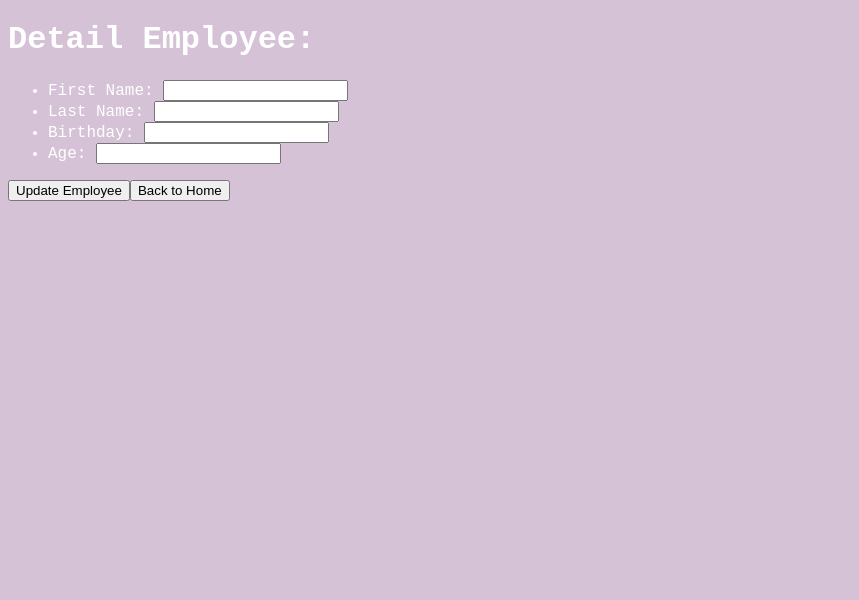
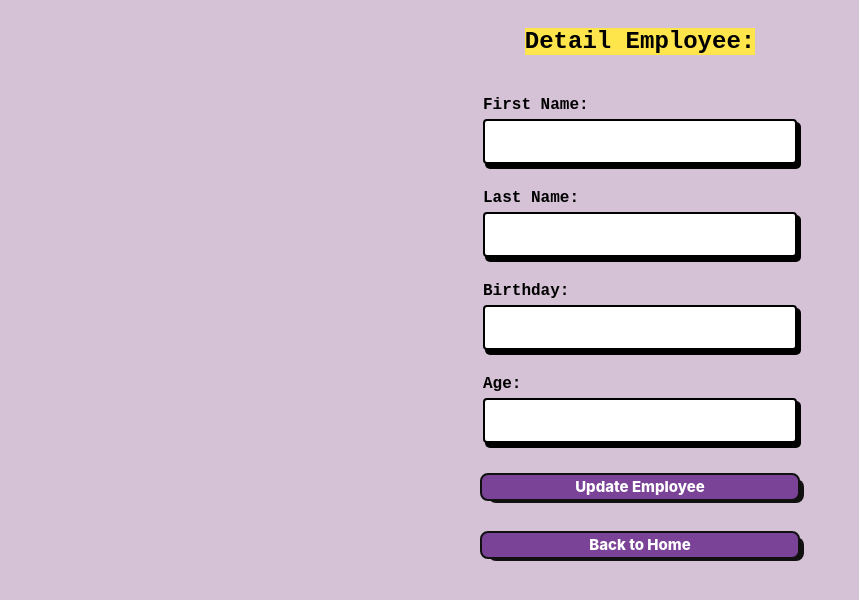
Before and after one commit to yamilms-volenday/practice_training, a Next.js app: page /detailEmployee in a window 1280 px wide. Shown: the top 600 px of the page, without its empty margins (0-859 px from the left). Built offline with nearby package versions, Linux system fonts and the light colour scheme.

Commit message:
to finish input validation using yup and doing the readme

```diff
--- a/package.json
+++ b/package.json
@@ -19,6 +19,7 @@
     "next": "^13.4.19",
     "react": "^18.2.0",
     "react-dom": "^18.2.0",
-    "react-query": "^3.39.3"
+    "react-query": "^3.39.3",
+    "yup": "^1.2.0"
   }
 }
--- a/src/pages/api/deleteEmployee.js
+++ b/src/pages/api/deleteEmployee.js
@@ -4,14 +4,10 @@ export default async function deleteEmployee(req, res) {
 	try {
 		const { id } = req.body;
 
-		console.log(`Received ID: ${id}`);  // Step 1
-
 		const [deletedEmployee] = await pool.query(
 			'DELETE FROM employees WHERE id = ?',
 			[id]
 		);
-
-		console.log("Deleted Employee:", deletedEmployee);  // Step 2
 
 		if (deletedEmployee.affectedRows === 0) {
 			res.status(404).json({ message: 'Employee not found' });
--- a/src/pages/api/postEmployee.js
+++ b/src/pages/api/postEmployee.js
@@ -1,19 +1,6 @@
 import pool from '@/app/database';
+import { calculateAge } from '@/utils'
 export default async function postEmployee(req, res) {
-	const calculateAge = birthday => {
-		const today = new Date();
-		const birthDate = new Date(birthday);
-
-		let age = today.getFullYear() - birthDate.getFullYear();
-
-		const m = today.getMonth() - birthDate.getMonth();
-
-		if (m < 0 || (m === 0 && today.getDate() < birthDate.getDate())) {
-			age--;
-		}
-
-		return age;
-	};
 
 	try {
 		const { first_name, last_name, birthday } = req.body;
--- a/src/pages/api/updateEmployee.js
+++ b/src/pages/api/updateEmployee.js
@@ -1,33 +1,21 @@
 import pool from '@/app/database';
+import { calculateAge } from '@/utils';
 
 export default async function updateEmployee(req, res) {
-	const calculateAge = birthday => {
-		const today = new Date();
-		const birthDate = new Date(birthday);
-
-		let age = today.getFullYear() - birthDate.getFullYear();
-
-		const m = today.getMonth() - birthDate.getMonth();
-
-		if (m < 0 || (m === 0 && today.getDate() < birthDate.getDate())) {
-			age--;
-		}
-
-		return age;
-	};
-
 	if (req.method !== 'PUT') {
 		res.status(405).end(); // Method Not Allowed
 		return;
-	  }
+	}
 
 	try {
 		const { id, first_name, last_name, birthday, age } = req.body;
+
 		const newAge = calculateAge(birthday);
 		const [rows] = await pool.query(
 			'UPDATE employees SET first_name = ?, last_name = ?, birthday = ?, age= ? WHERE id = ?',
 			[first_name, last_name, birthday, newAge, id]
 		);
+
 		res.status(200).json(rows);
 	} catch (err) {
 		console.error('MySQL error:', err);
--- a/src/pages/detailEmployee.js
+++ b/src/pages/detailEmployee.js
@@ -1,17 +1,20 @@
 import React, { useState, useEffect } from 'react';
 import { useRouter } from 'next/router';
-import { useQuery } from 'react-query';
+import { useQuery, useMutation, useQueryClient } from 'react-query';
 
 export default function DetailEmployee() {
 	const router = useRouter();
 	const { id } = router.query;
 
 	const [formData, setFormData] = useState({
+		id,
 		first_name: '',
 		last_name: '',
 		birthday: '',
 		age: ''
 	});
+
+	const queryClient = useQueryClient();
 
 	//Function to fetch one employee by id using post to pass the id on the body
 	const fetchEmployee = async id => {
@@ -29,7 +32,7 @@ export default function DetailEmployee() {
 	};
 
 	//Function to update one employee by id using post to pass the id on the body
-	const updateEmployee = async (data) => {
+	const updateEmployee = async data => {
 		const res = await fetch('/api/updateEmployee', {
 			method: 'PUT',
 			headers: {
@@ -41,31 +44,74 @@ export default function DetailEmployee() {
 	};
 
 	// React Query to get one employee
-	const { data: employee, isLoading, error } = useQuery(['employee', id], () => fetchEmployee(id), { enabled: !!id });
+	const {
+		data: employee,
+		isLoading,
+		error
+	} = useQuery(['employee', id], () => fetchEmployee(id), { enabled: id !== undefined });
+
+	const updateEmployeeMutation = useMutation(updateEmployee, {
+		onSuccess: () => {
+			queryClient.invalidateQueries(['employee', id]); // Invalidate specific query instance
+		}
+	});
 
 	useEffect(() => {
 		if (employee) {
+			// Convert incoming date string to YYYY-MM-DD format
+			const incomingDate = new Date(employee.birthday);
+			const formattedDate = `${incomingDate.getFullYear()}-${String(incomingDate.getMonth() + 1).padStart(
+				2,
+				'0'
+			)}-${String(incomingDate.getDate()).padStart(2, '0')}`;
+
 			setFormData({
 				first_name: employee.first_name,
 				last_name: employee.last_name,
-			birthday: employee.birthday,
-			age: employee.age,
+				birthday: formattedDate,
+				age: employee.age
 			});
 		}
-		}, [JSON.stringify(employee)]);
+	}, [employee]);
 
-	const handleChange = (e) => {
+	useEffect(() => {
+		if (id) {
+			setFormData(prevState => ({ ...prevState, id }));
+		}
+	}, [id]);
+
+	const handleChange = e => {
 		const { name, value } = e.target;
+
+		// If the field being changed is 'birthday', format it to YYYY-MM-DD
+		if (name === 'birthday') {
+			const date = new Date(value);
+			const formattedDate = `${date.getFullYear()}-${String(date.getMonth() + 1).padStart(2, '0')}-${String(
+				date.getDate()
+			).padStart(2, '0')}`;
+
+			setFormData({
+				...formData,
+				[name]: formattedDate
+			});
+		} else {
 			setFormData({
 				...formData,
 				[name]: value
 			});
+		}
 	};
 
-	  const handleUpdate = () => {
-		mutation.mutate({ ...formData, id });
+	const handleUpdate = e => {
+		e.preventDefault();
+		if (id) {
+			setFormData(prevState => ({ ...prevState, id }));
+			updateEmployeeMutation.mutate({ ...formData, id });
+		}
 	};
-	  const handleBackHome= (id) => {
+
+	const handleBackHome = e => {
+		e.preventDefault();
 		router.push(`/`);
 	};
 
@@ -77,16 +123,59 @@ export default function DetailEmployee() {
 	}
 
 	return (
+		<div className="container-form">
+			<h1 className="title">Detail Employee: {id}</h1>
+			<div className="form-area">
+				<form>
+					<div className="form_group">
+						<label className="sub_title" htmlFor="first_name">
+							First Name:
+						</label>
+						<input
+							className="form_style"
+							name="first_name"
+							value={formData.first_name}
+							onChange={handleChange}
+						/>
+					</div>
+					<div className="form_group">
+						<label className="sub_title" htmlFor="last_name">
+							Last Name:
+						</label>
+						<input
+							className="form_style"
+							name="last_name"
+							value={formData.last_name}
+							onChange={handleChange}
+						/>
+					</div>
+					<div className="form_group">
+						<label className="sub_title" htmlFor="birthday">
+							Birthday:
+						</label>
+						<input
+							className="form_style"
+							name="birthday"
+							value={formData.birthday}
+							onChange={handleChange}
+						/>
+					</div>
+					<div className="form_group">
+						<label className="sub_title" htmlFor="birthday">
+							Age:
+						</label>
+						<input className="form_style" name="age" value={formData.age} onChange={handleChange} />
+					</div>
 					<div>
-		<h1>Detail Employee: {id}</h1>
-		<ul>
-		  <li>First Name: <input name="first_name" value={formData.first_name} onChange={handleChange} /></li>
-		  <li>Last Name: <input name="last_name" value={formData.last_name} onChange={handleChange} /></li>
-		  <li>Birthday: <input name="birthday" value={formData.birthday} onChange={handleChange} /></li>
-		  <li>Age: <input name="age" value={formData.age} onChange={handleChange} /></li>
-		</ul>
-		<button onClick={handleUpdate}>Update Employee</button>
-		<button onClick={handleBackHome}>Back to Home</button>
+						<button className="employee-buttons btn" onClick={handleUpdate}>
+							Update Employee
+						</button>
+						<button className="employee-buttons btn" onClick={handleBackHome}>
+							Back to Home
+						</button>
+					</div>
+				</form>
+			</div>
 		</div>
 	);
 }
--- a/src/styles/globals.css
+++ b/src/styles/globals.css
@@ -2,6 +2,22 @@ body{
   background-color: hsl(300, 20%, 80%, 1);
   color: #fff;
   font-family: 'Courier New', Courier, monospace;
+}
+
+.header {
+  position: relative;
+  display: inline-block;
+}
+
+.header::before {
+  content: "";
+  position: absolute;
+  top: 0;
+  left: 0;
+  right: 0;
+  bottom: 0;
+  z-index: -1;
+  background-color: #ffe54c;
 }
 
 .canva{
@@ -160,7 +176,8 @@ body{
 }
 
 .title{
-  color: #7b4397;
+  color: #000;
+  background-color: #ffe54c;
   font-weight: 900;
   font-size: 1.5em;
   margin-top: 20px;
@@ -169,6 +186,7 @@ body{
 .sub_title{
   font-weight: 600;
   margin: 5px 0;
+  color: #000;
 }
 
 .form_group{
@@ -200,6 +218,7 @@ body{
   padding: 12px 10px;
   background: #7b4397;
   font-weight: 800;
+  color: #fff;
 }
 
 @media (prefers-color-scheme: dark) {
--- /dev/null
+++ b/src/utils.js
@@ -0,0 +1,13 @@
+// src/utils/utils.js
+export const calculateAge = (birthday) => {
+    const today = new Date();
+    const birthDate = new Date(birthday);
+    let age = today.getFullYear() - birthDate.getFullYear();
+    const m = today.getMonth() - birthDate.getMonth();
+
+    if (m < 0 || (m === 0 && today.getDate() < birthDate.getDate())) {
+      age--;
+    }
+
+    return age;
+  };
```
Also changed, not shown: src/component/createForm.js (+26 -2 lines), src/pages/index.js (+5 -24 lines), 2 other files (tests, documents, lock files or other folders). Lines whose indentation alone changed are shown as unchanged.
